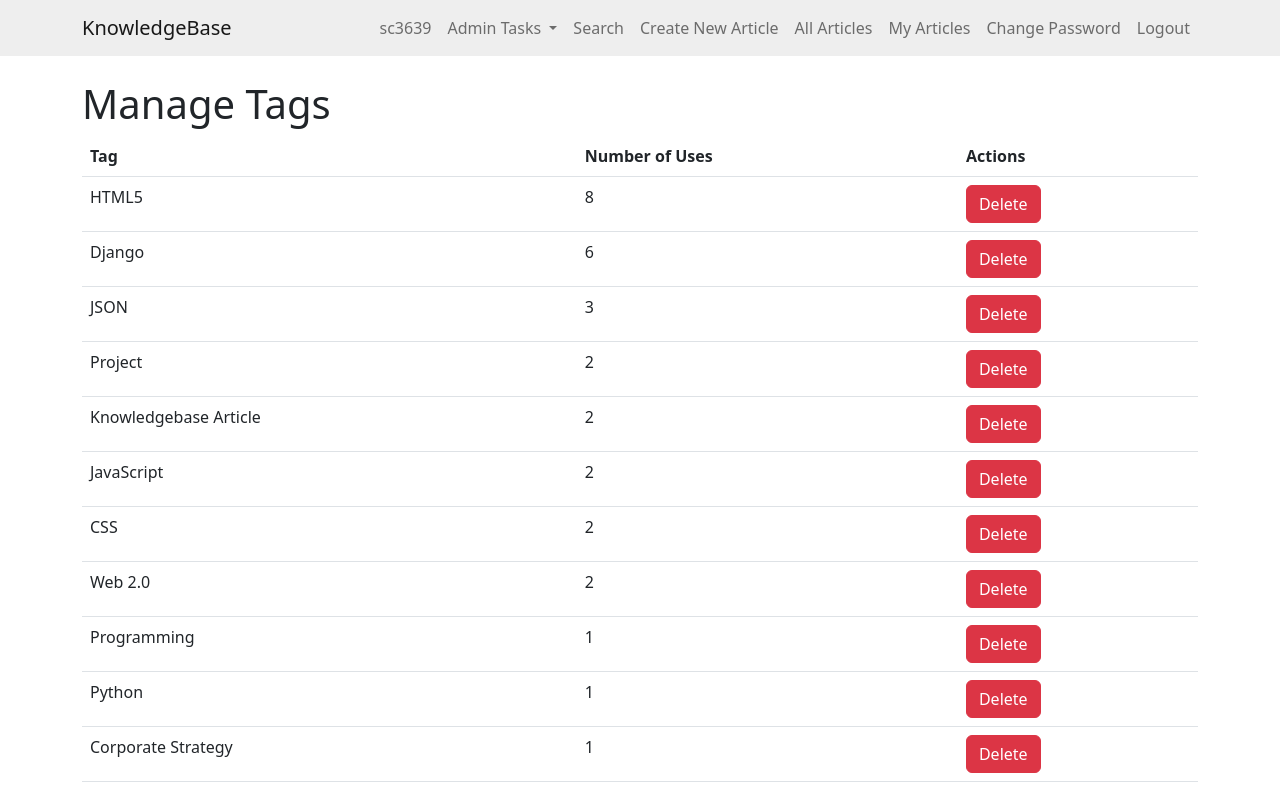
After one commit to shawn-carter/Knowledgebase, a Django app: page /manage_tags/ in a window 1280 px wide. The commit adds this page. Run offline with Django 4.2, Linux system fonts and the light colour scheme; a user stored in the database is signed in; data comes from the database, SQL or seed files in the repository; both versions use the stored data as it was after the commit; some libraries are stand-ins or nearby versions.

Commit message:
Added Admin Feature to ManageTags - allowing an Admin to see all tags, and how many articles are using them.  Allows Admin to remove any tags, including orphaned tags

```diff
--- a/myknowledgebase/knowledge/templates/knowledge/base.html
+++ b/myknowledgebase/knowledge/templates/knowledge/base.html
@@ -71,6 +71,7 @@
                 </a>
                 <ul class="dropdown-menu" aria-labelledby="navbarDropdownMenuLink">
                   <li><a class="dropdown-item" href="{% url 'audit_logs' %}"">Audit Logs</a></li>
+                  <li><a class="dropdown-item" href="{% url 'manage_tags' %}">Manage MetaTags</a></li>
                   <li><a class="dropdown-item" href="{% url 'user-list' %}">List All Users</a></li>
                 </ul>
               </li>
--- /dev/null
+++ b/myknowledgebase/knowledge/templates/knowledge/manage_tags.html
@@ -0,0 +1,32 @@
+{% extends "knowledge/base.html" %}
+{% block content %}
+
+<h1>Manage Tags</h1>
+<table class="table">
+    <thead>
+        <tr>
+            <th scope="col">Tag</th>
+            <th scope="col">Number of Uses</th>
+            <th scope="col">Actions</th>
+        </tr>
+    </thead>
+    <tbody>
+        {% for tag in tags %}
+        <tr>
+            <td>{{ tag.name }}</td>
+            <td>
+                {{ tag.num_times_used }}
+            </td>
+            <td>
+                <form method="post" action="{% url 'manage_tags' %}">
+                    {% csrf_token %}
+                    <input type="hidden" name="tag_id" value="{{ tag.id }}" />
+                    <button type="submit" class="btn btn-danger">Delete</button>
+                </form>
+            </td>
+        </tr>
+        {% endfor %}
+    </tbody>
+</table>
+
+{% endblock %}
--- a/myknowledgebase/knowledge/urls.py
+++ b/myknowledgebase/knowledge/urls.py
@@ -31,4 +31,5 @@ urlpatterns = [
     path('undelete_article/<int:article_id>/', views.undelete_article, name='undelete_article'),
     path('confirm_permanent_delete/<int:article_id>/', views.confirm_permanent_delete, name='confirm_permanent_delete'),
     path('perform_permanent_delete/<int:article_id>/', views.perform_permanent_delete, name='perform_permanent_delete'),
+    path('manage_tags/', views.manage_tags, name='manage_tags')
 ]
--- a/myknowledgebase/knowledge/views.py
+++ b/myknowledgebase/knowledge/views.py
@@ -1,4 +1,5 @@
 # knowledge/views.py
+from django.db import models
 from django.contrib import messages
 from django.contrib.auth import authenticate, login as django_login, logout as django_logout,update_session_auth_hash
 from django.contrib.auth.decorators import login_required
@@ -972,3 +973,43 @@ def perform_permanent_delete(request, article_id):
         messages.error(request, 'Article not found.')
 
     return redirect('home')
+
+@login_required
+def manage_tags(request):
+    """
+    Enables the superuser to manage tags, including viewing and deleting them.
+
+    - Accessible only to authenticated users due to the @login_required decorator.
+    - Checks if the user is a superuser:
+        - If not, an error message is displayed, and the user is redirected to the home page.
+    - If the request method is POST (which means a tag is being deleted):
+        - Retrieves the ID of the tag to be deleted from the POST data.
+        - Deletes the tag with the given ID from the database.
+        - Redirects to the same 'manage_tags' page to reflect the deletion.
+    - For all request methods (including GET):
+        - Fetches all tags from the database.
+        - Annotates each tag with the number of times it is used in articles.
+        - Orders the tags by this count in descending order.
+
+    Parameters:
+    - request (HttpRequest): The HTTP request object, which contains information about the current user.
+
+    Returns:
+    - HttpResponse: Renders the 'manage_tags.html' template with the context data containing the tags.
+                     For non-superusers, redirects to the home page with an error message.
+    """
+    if not request.user.is_superuser:
+            messages.error(request, 'You are not allowed to manage Tags')
+            return redirect('home')
+    if request.method == 'POST':
+        tag_id_to_delete = request.POST.get('tag_id')
+        if tag_id_to_delete:
+            Tag.objects.filter(id=tag_id_to_delete).delete()
+            return redirect('manage_tags')
+
+    # Fetch all tags, annotate them with the number of times they are used,
+    # and order them by this count in descending order
+    tags = Tag.objects.annotate(num_times_used=models.Count('kbentry')).order_by('-num_times_used')
+
+    context = {'tags': tags}
+    return render(request, 'knowledge/manage_tags.html', context)
```
Also changed, not shown: myknowledgebase/knowledge/tests/test_views.py (+2 -1 lines), myknowledgebase/db.sqlite3.
